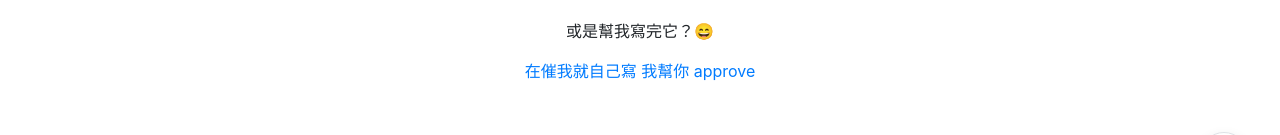
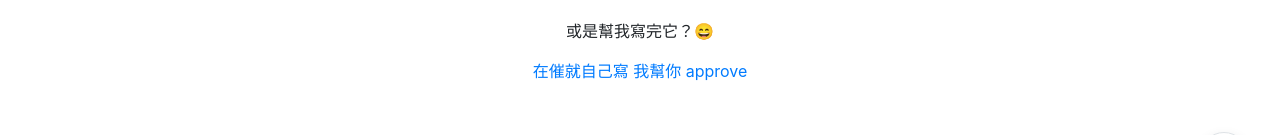
Before and after one commit to jeby-228/member_API_frontend, a SvelteKit app: page /login in a window 1280 px wide. Shown: the part 588-723 px from the top of the page. Built offline with nearby package versions, Linux system fonts and the light colour scheme.

Commit message:
fix: 修正 UnderConstruction 組件中的連結文字

```diff
--- a/src/routes/login/+page.svelte
+++ b/src/routes/login/+page.svelte
@@ -4,5 +4,5 @@
 
 <UnderConstruction message="此頁面正在開發中，敬請期待！">
 	<p>或是幫我寫完它？😄</p>
-	<a href="https://github.com/jeby-228/member_API_frontend/pulls">在催我就自己寫 我幫你 approve</a>
+	<a href="https://github.com/jeby-228/member_API_frontend/pulls">在催就自己寫 我幫你 approve</a>
 </UnderConstruction>
```
